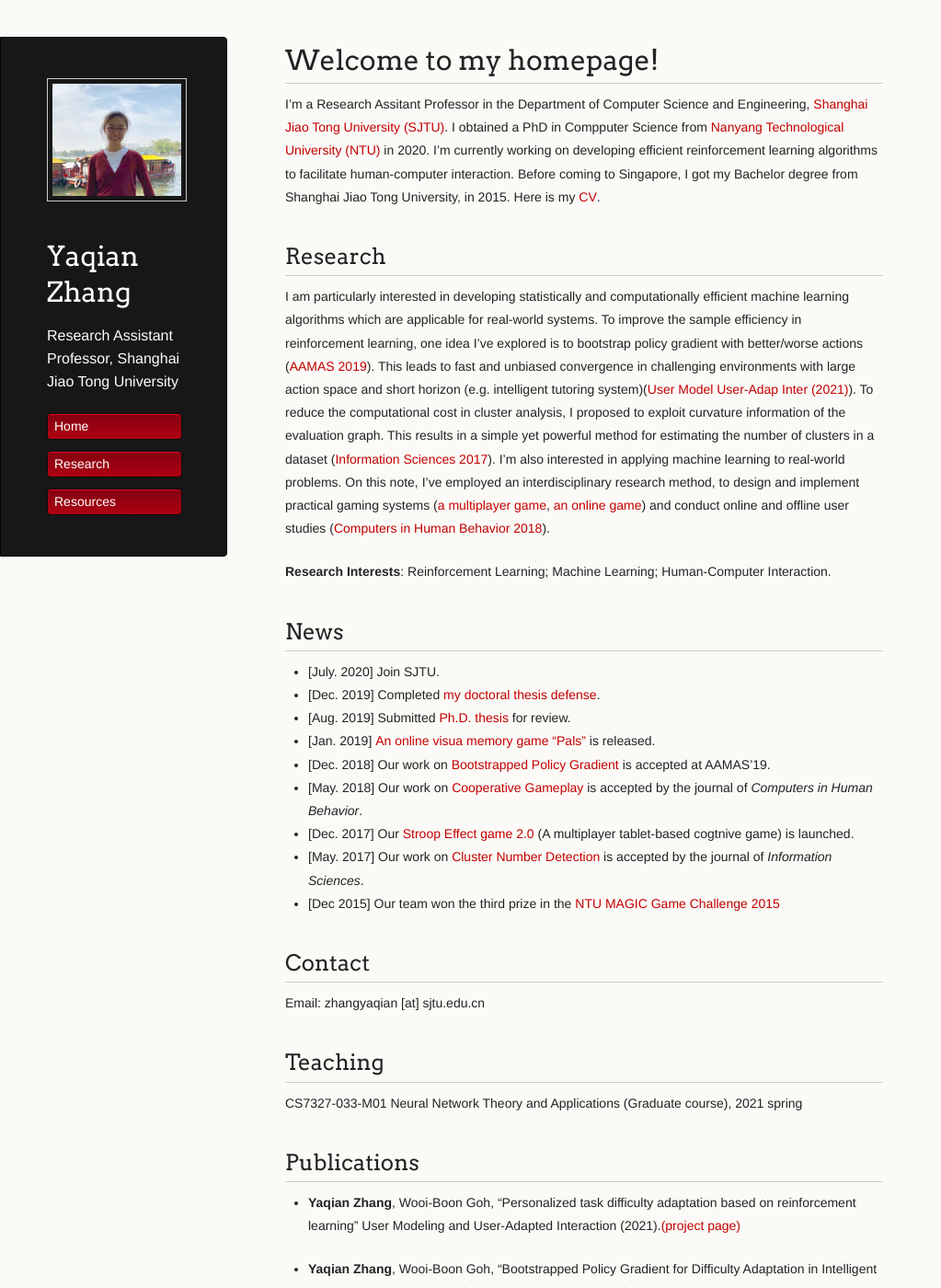
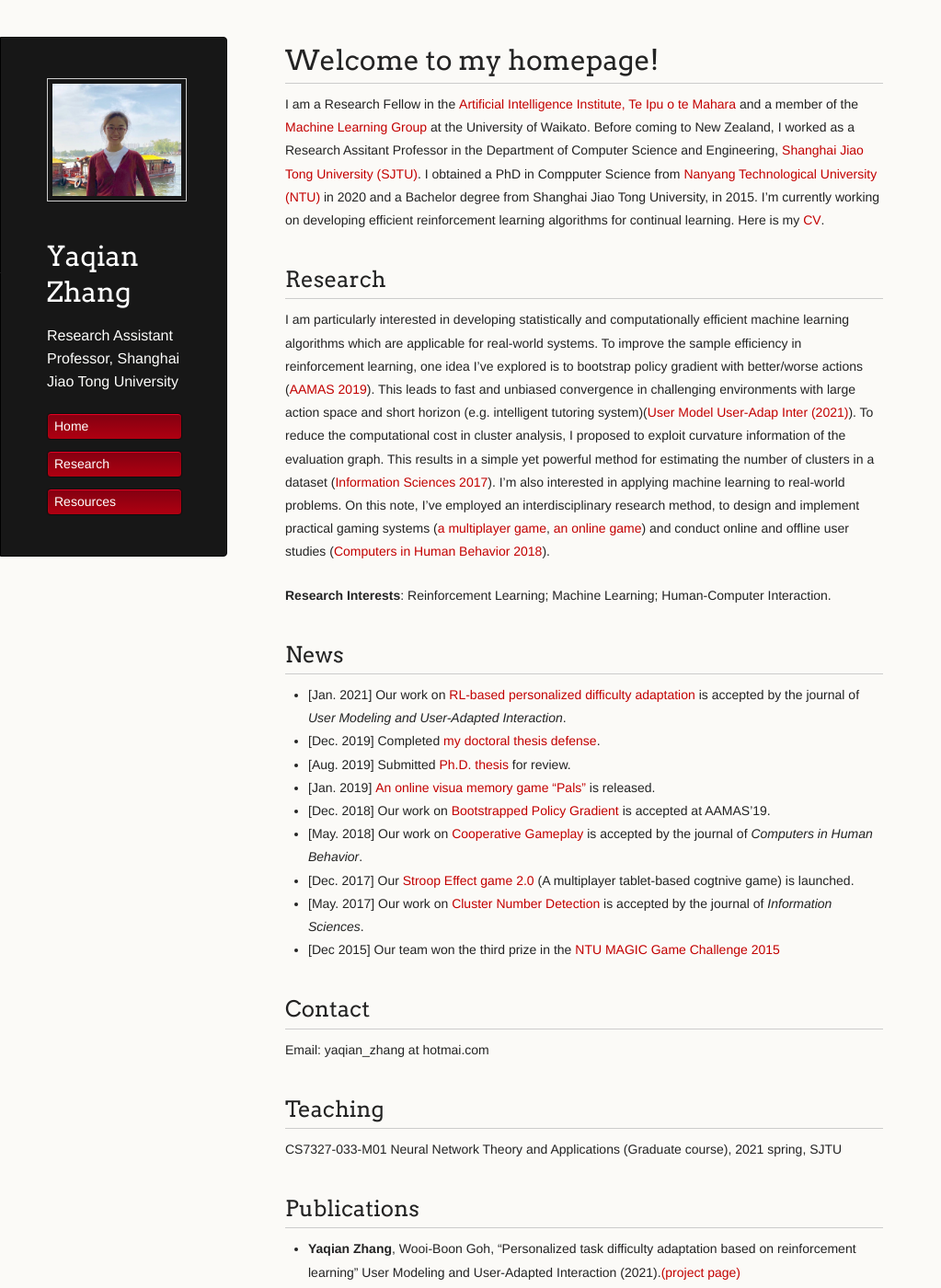
Before and after one commit to YaqianZhang/yaqianzhang.github.io, a Jekyll site: the page built from index.md, in a window 1280 px wide and 1400 px high. Shown: the whole window at 92% size, without its empty margins (0-1023 px from the left). Built offline with Jekyll 4.4.1, drawn with Linux system fonts in a browser that asks for light colours; a script that is not in the unit is left out; our own code applies the rules of GitHub Pages for plain Markdown files.

Commit message:
Update index.md

```diff
--- a/index.md
+++ b/index.md
@@ -2,11 +2,11 @@
 layout: default
 ---
 # Welcome to my homepage!
-I'm a Research Assitant Professor in the Department of Computer Science and Engineering, [Shanghai Jiao Tong University (SJTU)](http://en.sjtu.edu.cn/). I obtained a PhD in Compputer Science from [Nanyang Technological University (NTU)](https://www.ntu.edu.sg) in 2020. I'm currently working on developing efficient reinforcement learning algorithms to facilitate human-computer interaction.  Before coming to Singapore, I got my Bachelor degree from Shanghai Jiao Tong University, in 2015. Here is my [CV](about/CV_Yaqian_Zhang.pdf).
+I am a Research Fellow in the [Artificial Intelligence Institute, Te Ipu o te Mahara](https://ai.waikato.ac.nz/) and a member of the [Machine Learning Group](https://www.cs.waikato.ac.nz/~ml/) at the University of Waikato. Before coming to New Zealand, I worked as a Research Assitant Professor in the Department of Computer Science and Engineering, [Shanghai Jiao Tong University (SJTU)](http://en.sjtu.edu.cn/). I obtained a PhD in Compputer Science from [Nanyang Technological University (NTU)](https://www.ntu.edu.sg) in 2020 and a Bachelor degree from Shanghai Jiao Tong University, in 2015. I'm currently working on developing efficient reinforcement learning algorithms for continual learning. Here is my [CV](about/CV_Yaqian_Zhang.pdf).
 
 ## Research
 I am particularly interested in developing statistically and computationally efficient machine learning algorithms which are applicable for real-world systems.
-To improve the sample efficiency in reinforcement learning, one idea I've explored is to bootstrap policy gradient with better/worse actions ([AAMAS 2019](papers/19_YaqianZhang_BootstrappedPolicyGradient_aamas.pdf)). This leads to fast and unbiased convergence in challenging environments with large action space and short horizon (e.g. intelligent tutoring system)([User Model User-Adap Inter (2021)](papers/21_YaqianZhang_RL_Difficulty_Adaptation.pdf)).
+To improve the sample efficiency in reinforcement learning, one idea I've explored is to bootstrap policy gradient with better/worse actions ([AAMAS 2019](papers/19_YaqianZhang_BootstrappedPolicyGradient_aamas.pdf)). This leads to fast and unbiased convergence in challenging environments with large action space and short horizon (e.g. intelligent tutoring system)([User Model User-Adap Inter (2021)](https://link.springer.com/article/10.1007/s11257-021-09292-w)).
 To reduce the computational cost in cluster analysis, I proposed to exploit curvature information of the evaluation graph. This results in  a simple yet powerful method for estimating the number of clusters in a dataset ([Information Sciences 2017](papers/17_YaqianZhang_Curvature_Cluster_InformationScience.pdf)).
 I'm also interested in applying machine learning to real-world problems. On this note, I've employed an interdisciplinary research method, to design and implement practical gaming systems ([a multiplayer game](_posts/2018-02-16-peer-accountability-on-attention.md),  [an online game](_posts/2018-06-30-difficulty-adjustment-for-visual-memory-training.md)) and conduct online and offline user studies ([Computers in Human Behavior 2018](papers/18_YaqianZhang_PeerAccountability_CHB.pdf)).
 
@@ -16,7 +16,7 @@ I'm also interested in applying machine learning to real-world problems. On this
 
 
 ## News
-* [July. 2020] Join SJTU.
+* [Jan. 2021] Our work on [RL-based personalized difficulty adaptation](https://link.springer.com/article/10.1007/s11257-021-09292-w) is accepted by the journal of _User Modeling and User-Adapted Interaction_.
 * [Dec. 2019]  Completed [my doctoral thesis defense](images/oral_defense.png).
 * [Aug. 2019]  Submitted [Ph.D. thesis](papers/Thesis_Amended_ZHANG_Yaqian.pdf) for review.
 * [Jan. 2019]   [An online visua memory game "Pals"](http://vmg23apr-env.wipf9rh8mt.ap-southeast-1.elasticbeanstalk.com/vmg_23_Apr/) is released.
@@ -27,10 +27,10 @@ I'm also interested in applying machine learning to real-world problems. On this
 * [Dec 2015] Our team won the third prize in the [NTU MAGIC Game Challenge 2015](https://magic.ntu.edu.sg/programmes/Education/Pages/MAGIC-Game-Challenge-2015.aspx)
 
 ## Contact
-Email: zhangyaqian [at] sjtu.edu.cn
+Email: yaqian_zhang at hotmai.com
 
 ## Teaching
-CS7327-033-M01 Neural Network Theory and Applications (Graduate course), 2021 spring
+CS7327-033-M01 Neural Network Theory and Applications (Graduate course), 2021 spring, SJTU
 
 ## Publications
 * **Yaqian Zhang**, Wooi-Boon Goh, "Personalized task difficulty adaptation based on reinforcement learning" User Modeling and User-Adapted Interaction (2021).[(project page)](https://yaqianzhang.github.io/2018/06/30/difficulty-adjustment-for-visual-memory-training.html)
```
